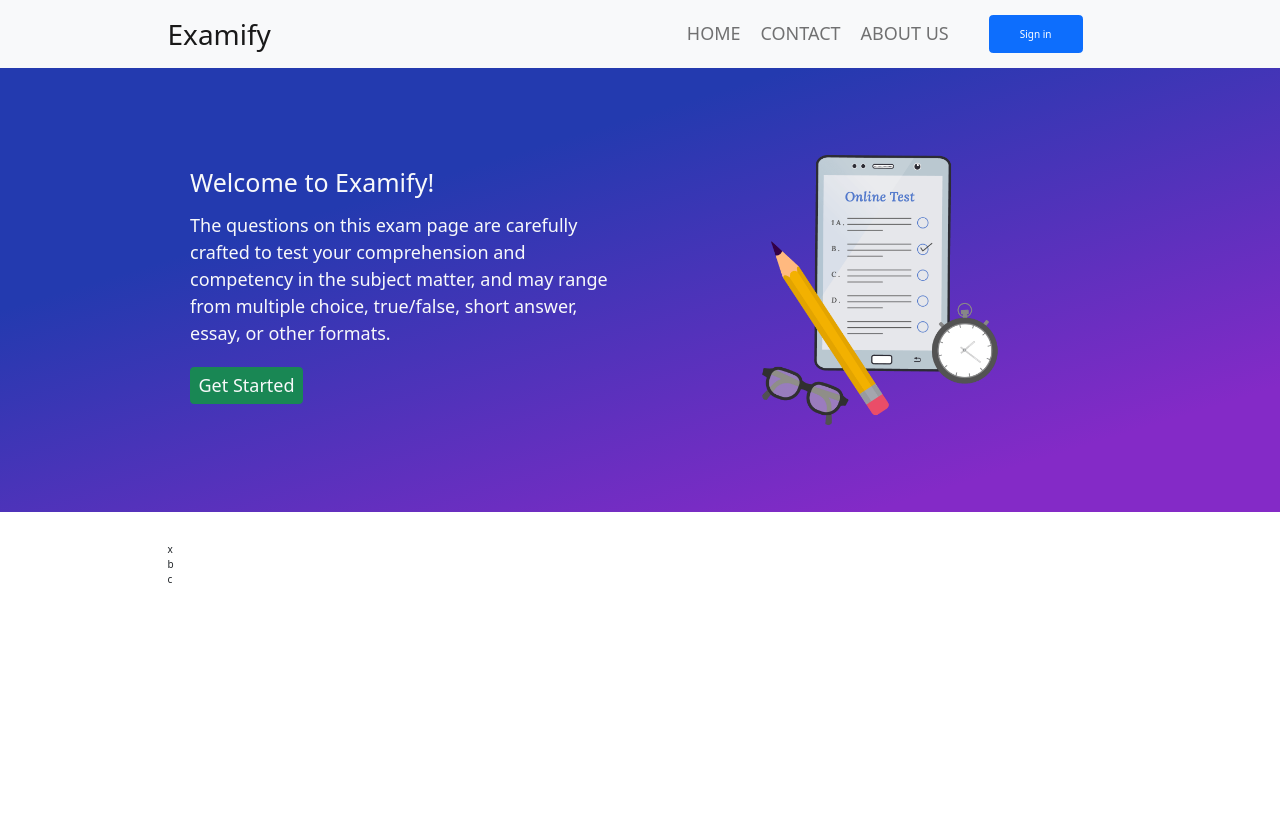
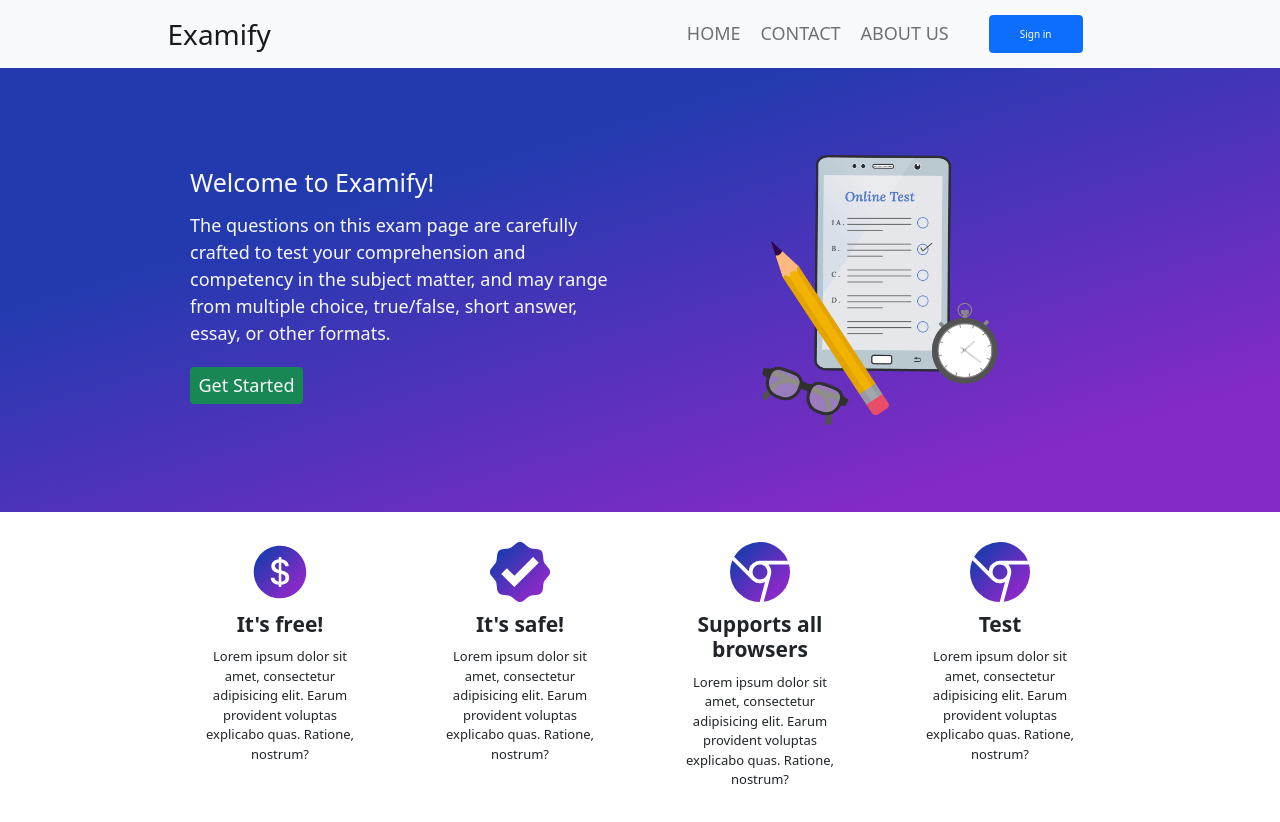
Before and after one commit to Matd127/Examify, a React (Create React App) app in the folder client/: page / in a window 1280 px wide. Shown: the top 822 px of the page. Before the commit the page ends 800 px from the top, so only its background shows below. Built offline with nearby package versions, Linux system fonts and the light colour scheme.

Commit message:
Add about us section

```diff
--- a/client/package.json
+++ b/client/package.json
@@ -17,6 +17,7 @@
     "react": "^18.2.0",
     "react-bootstrap": "^2.7.4",
     "react-dom": "^18.2.0",
+    "react-icons": "^4.8.0",
     "react-scripts": "5.0.1",
     "sass": "^1.62.1",
     "typescript": "^4.9.5",
--- a/client/src/components/aboutus/AboutUs.scss
+++ b/client/src/components/aboutus/AboutUs.scss
@@ -0,0 +1,12 @@
+.icon {
+  font-size: 60px;
+}
+
+.about-title{
+    font-size: 2.1rem !important;
+    font-weight: 600;
+}
+
+.about-text{
+    font-size: 1.3rem;
+}
--- a/client/src/components/aboutus/AboutUs.tsx
+++ b/client/src/components/aboutus/AboutUs.tsx
@@ -1,20 +1,83 @@
 import { FC } from "react";
 import Row from "react-bootstrap/Row";
 import Col from "react-bootstrap/Col";
+import { AiFillDollarCircle } from "react-icons/ai";
+import './AboutUs.scss'
+import { GoVerified } from "react-icons/go";
+import { BsBrowserChrome } from "react-icons/bs";
+
+
 
 const AboutUs : FC = () => {
     return(
         <section className="aboutus" id="aboutus">
             <div className="container w-75 py-5">
+                <Row >
+                    <Col xs={12} md={6} lg={3} className="text-center">
+                    <svg className="icon" width="60" height="60" viewBox="0 0 60 60">
+                            <defs>
+                                <linearGradient id="grad" x1="25%" y1="0%" x2="100%" y2="75%">
+                                    <stop offset="09%" stopColor="rgba(35, 58, 175, 1)" />
+                                    <stop offset="85%" stopColor="rgba(132, 42, 199, 1)" />
+                                </linearGradient>
+                            </defs>
+                            <AiFillDollarCircle fill="url(#grad)" />
+                        </svg>
+                        <h3 className="m-3 about-title">It's free!</h3>
+                        <div className="px-5">
+                           <p className="about-text"> Lorem ipsum dolor sit amet, consectetur adipisicing elit. Earum provident voluptas explicabo quas. Ratione, nostrum?</p>
+                        </div>
+                    </Col>
 
-                <Row>
-                    <Col xs={12} md={6} lg={3} className="">
-                        <div>
-                            x
+                    <Col xs={12} md={6} lg={3} className="text-center">
+                    <svg className="icon" width="60" height="60" viewBox="0 0 60 60">
+                            <defs>
+                                <linearGradient id="grad" x1="25%" y1="0%" x2="100%" y2="75%">
+                                    <stop offset="09%" stopColor="rgba(35, 58, 175, 1)" />
+                                    <stop offset="85%" stopColor="rgba(132, 42, 199, 1)" />
+                                </linearGradient>
+                            </defs>
+                            <GoVerified fill="url(#grad)" />
+                        </svg>
+                        <h3 className="m-3 about-title">It's safe!</h3>
+                        <div className="px-5">
+                           <p className="about-text"> Lorem ipsum dolor sit amet, consectetur adipisicing elit. Earum provident voluptas explicabo quas. Ratione, nostrum?</p>
                         </div>
-                        <div>b</div>
-                        <div>c</div>
                     </Col>
+
+                    <Col xs={12} md={6} lg={3} className="text-center">
+                    <svg className="icon" width="60" height="60" viewBox="0 0 60 60">
+                            <defs>
+                                <linearGradient id="grad" x1="25%" y1="0%" x2="100%" y2="75%">
+                                    <stop offset="09%" stopColor="rgba(35, 58, 175, 1)" />
+                                    <stop offset="85%" stopColor="rgba(132, 42, 199, 1)" />
+                                </linearGradient>
+                            </defs>
+                            <BsBrowserChrome fill="url(#grad)" />
+                        </svg>
+                        <h3 className="m-3 about-title">Supports all browsers</h3>
+                        <div className="px-5">
+                           <p className="about-text"> Lorem ipsum dolor sit amet, consectetur adipisicing elit. Earum provident voluptas explicabo quas. Ratione, nostrum?</p>
+                        </div>
+                    </Col>
+
+                    <Col xs={12} md={6} lg={3} className="text-center">
+                    <svg className="icon" width="60" height="60" viewBox="0 0 60 60">
+                            <defs>
+                                <linearGradient id="grad" x1="25%" y1="0%" x2="100%" y2="75%">
+                                    <stop offset="09%" stopColor="rgba(35, 58, 175, 1)" />
+                                    <stop offset="85%" stopColor="rgba(132, 42, 199, 1)" />
+                                </linearGradient>
+                            </defs>
+                            <BsBrowserChrome fill="url(#grad)" />
+                        </svg>
+                        <h3 className="m-3 about-title">Test</h3>
+                        <div className="px-5">
+                           <p className="about-text"> Lorem ipsum dolor sit amet, consectetur adipisicing elit. Earum provident voluptas explicabo quas. Ratione, nostrum?</p>
+                        </div>
+                    </Col>
+
+
                 </Row>
             </div>
         </section>
--- a/client/src/components/home/Home.tsx
+++ b/client/src/components/home/Home.tsx
@@ -8,7 +8,7 @@ import welcome from "../../assets/online-test.png";
 const Home: FC = () => {
   return (
     <section className="home" id="home">
-      <div className="container w-75 h-100 d-flex text-light justify-content-around align-items-center py-5">
+      <div className="container w-75 h-100 d-flex text-light justify-content-around align-items-center py-5 ">
         <Row className="align-items-center py-5">
           <Col md={12} lg={6} className="px-5">
             <h1>Welcome to Examify!</h1>
```
Also changed, not shown: 1 other file (tests, documents, lock files or other folders).
